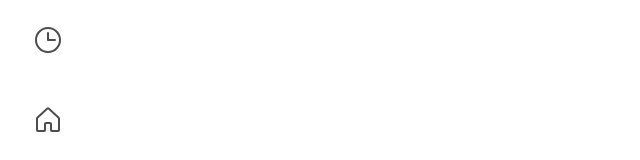
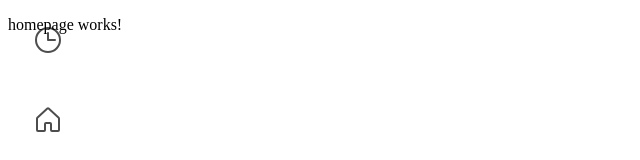
Before and after one commit to web-sci-spring-2022-name-tbd/IronTherapy, an Angular app in the folder Iron-Therapy/: page / in a window 1280 px wide. Shown: the top 160 px of the page, without its empty margins (0-640 px from the left). Built offline with nearby package versions, Linux system fonts and the light colour scheme.

Commit message:
Setup homepage
Made component and installed bootstrap

```diff
--- a/Iron-Therapy/package.json
+++ b/Iron-Therapy/package.json
@@ -18,6 +18,7 @@
     "@angular/platform-browser": "~13.2.0",
     "@angular/platform-browser-dynamic": "~13.2.0",
     "@angular/router": "~13.2.0",
+    "bootstrap": "^5.1.3",
     "rxjs": "~7.5.0",
     "tslib": "^2.3.0",
     "zone.js": "~0.11.4"
--- a/Iron-Therapy/src/app/app.component.html
+++ b/Iron-Therapy/src/app/app.component.html
@@ -1,4 +1,4 @@
-
+<app-homepage></app-homepage>
 
 <app-nav></app-nav>
 
--- a/Iron-Therapy/src/app/app.module.ts
+++ b/Iron-Therapy/src/app/app.module.ts
@@ -4,11 +4,13 @@ import { BrowserModule } from '@angular/platform-browser';
 import { AppRoutingModule } from './app-routing.module';
 import { AppComponent } from './app.component';
 import { NavComponent } from './nav/nav.component';
+import { HomepageComponent } from './homepage/homepage.component';
 
 @NgModule({
   declarations: [
     AppComponent,
-    NavComponent
+    NavComponent,
+    HomepageComponent
   ],
   imports: [
     BrowserModule,
--- /dev/null
+++ b/Iron-Therapy/src/app/homepage/homepage.component.html
@@ -0,0 +1 @@
+<p>homepage works!</p>
--- /dev/null
+++ b/Iron-Therapy/src/app/homepage/homepage.component.ts
@@ -0,0 +1,15 @@
+import { Component, OnInit } from '@angular/core';
+
+@Component({
+  selector: 'app-homepage',
+  templateUrl: './homepage.component.html',
+  styleUrls: ['./homepage.component.css']
+})
+export class HomepageComponent implements OnInit {
+
+  constructor() { }
+
+  ngOnInit(): void {
+  }
+
+}
```
Also changed, not shown: Iron-Therapy/src/app/homepage/homepage.component.css (added), 2 other files (tests, documents, lock files or other folders).
